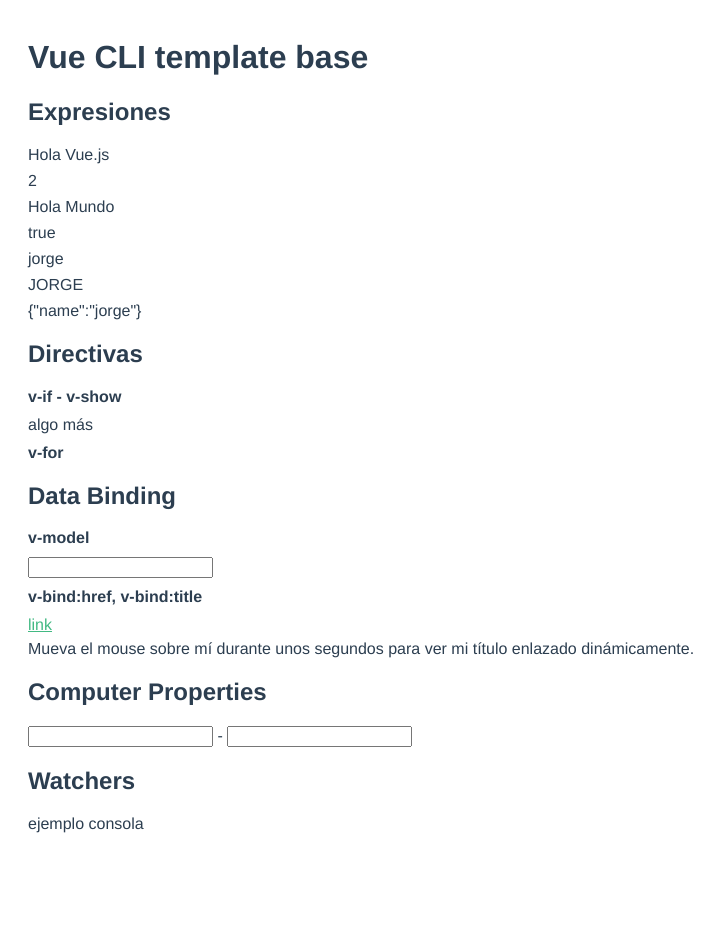
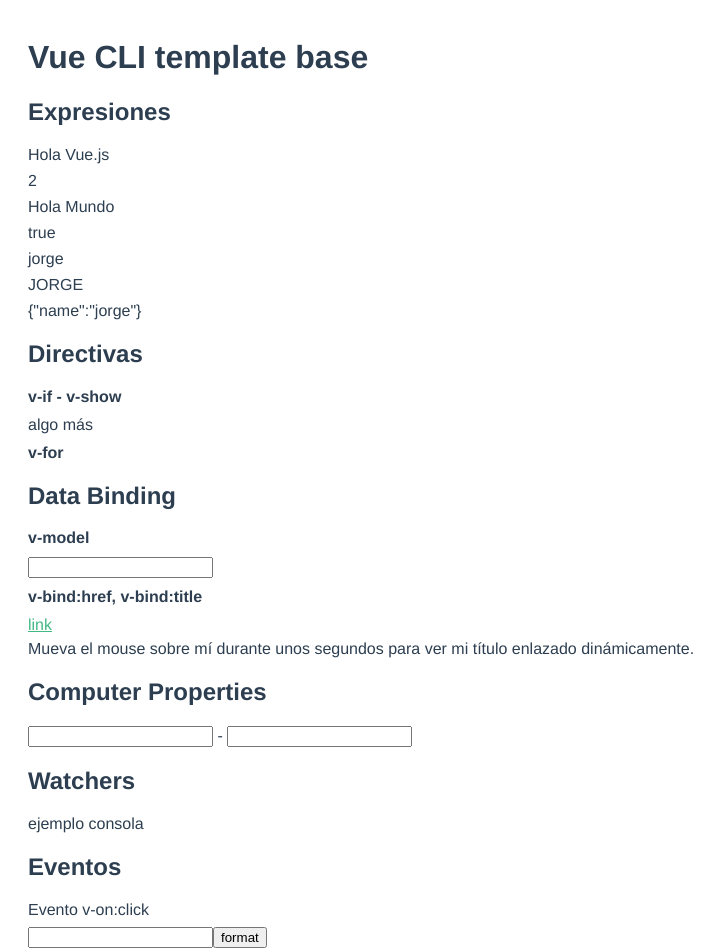
Before and after one commit to jlcallalle/vue-platzi, a Vue app in the folder curso_profesional_vue/vue-cli/: page / in a window 1280 px wide. Shown: the top 952 px of the page, without its empty margins (0-725 px from the left). Before the commit the page ends 859 px from the top, so only its background shows below. Built offline with nearby package versions, Linux system fonts and the light colour scheme.

Commit message:
vue v-on:click in methods

```diff
--- a/curso_profesional_vue/vue-cli/src/components/VueExpresions.vue
+++ b/curso_profesional_vue/vue-cli/src/components/VueExpresions.vue
@@ -38,6 +38,13 @@
     <h2>Watchers</h2>
     <p>ejemplo consola</p>
 
+    <h2>Eventos</h2>
+    <p>Evento v-on:click</p>
+    <input v-model="nombre" type="text">
+    <!-- <button v-on:click="format">format</button> -->
+    <button @click="format">format</button>
+    <p>{{ formatoNombre }} </p>
+
   </div>
 </template>
 
@@ -62,6 +69,8 @@
       valorInput : '',
       url: 'https://www.google.com/',
       messageTitle: 'Usted cargó esta página el ' + new Date().toLocaleString(),
+      nombre: '',
+      formatoNombre: '',
     }
   },
   computed: {
@@ -74,6 +83,11 @@
           console.log(newVal, oldVal);
       }
   },
+  methods: {
+    format() {
+      this.formatoNombre = this.nombre.split(' ').join('-').toUpperCase()
+    },
+  }
 }
 </script>
 
```
Also changed, not shown: 1 other file (tests, documents, lock files or other folders).
